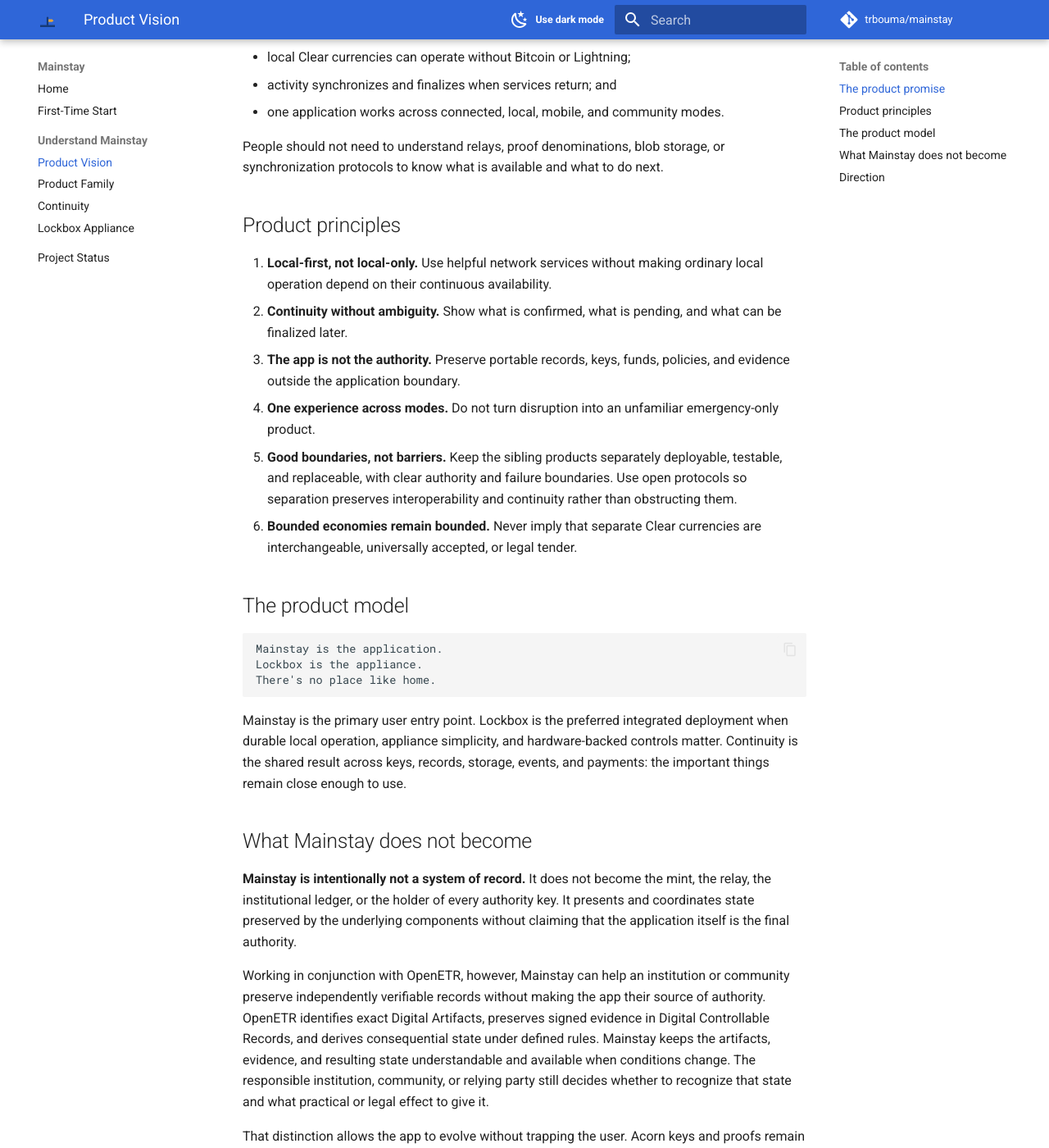
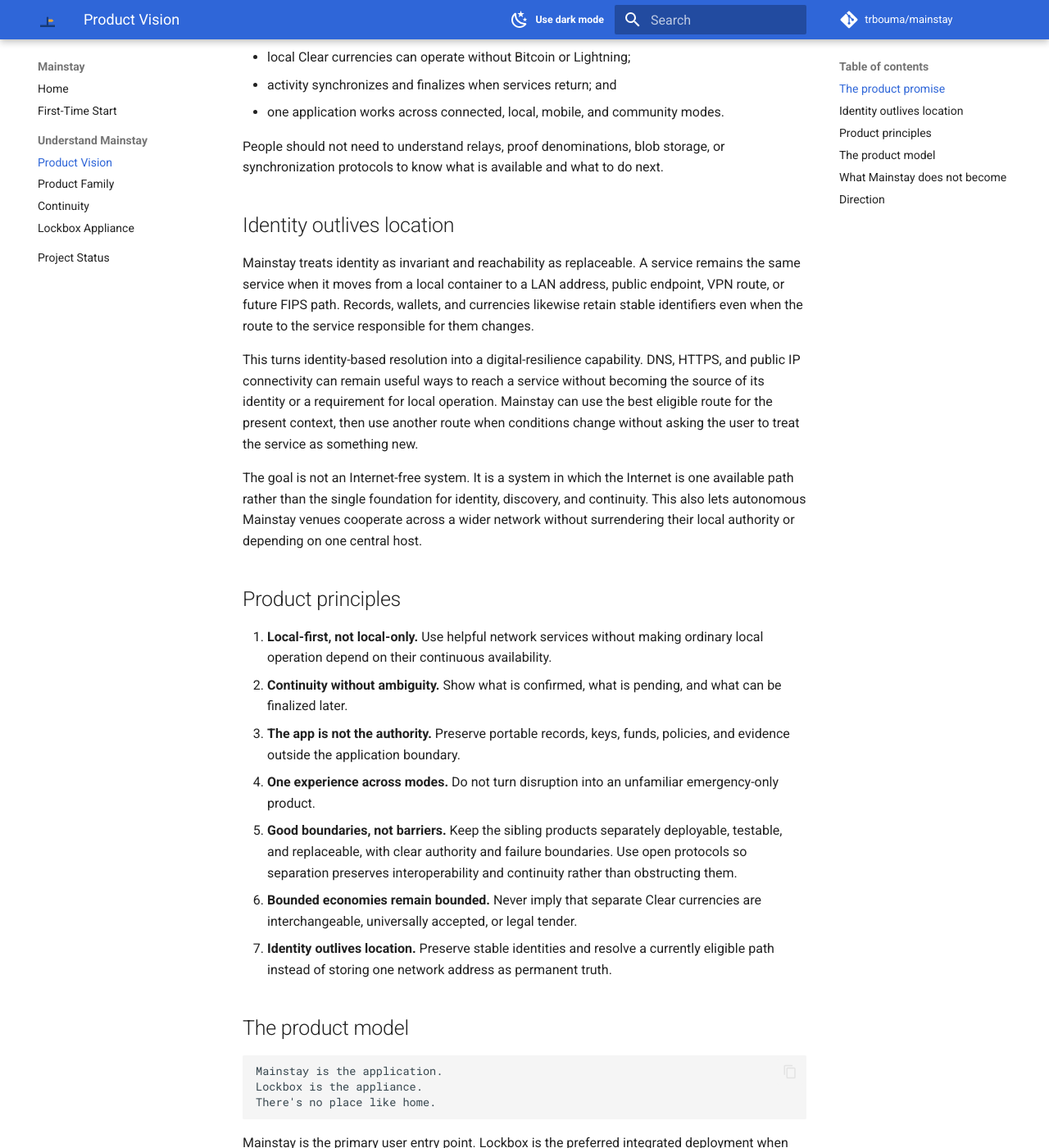
Before and after one commit to trbouma/mainstay, an MkDocs documentation site: the page built from website/product-vision.md, in a window 1280 px wide and 1400 px high, scrolled down 500 px. Shown: the whole window at 82% size. Built offline with MkDocs 1.6.1 and Material for MkDocs 9.7.7, drawn with Linux system fonts in a browser that asks for light colours; comment, search, counter and statistics services are not loaded.

Commit message:
`docs: establish invariant identity and dynamic resolution as a resilience principle`

```diff
--- a/website/product-vision.md
+++ b/website/product-vision.md
@@ -28,6 +28,27 @@ Mainstay should make sophisticated continuity infrastructure feel ordinary:
 People should not need to understand relays, proof denominations, blob storage,
 or synchronization protocols to know what is available and what to do next.
 
+## Identity outlives location
+
+Mainstay treats identity as invariant and reachability as replaceable. A
+service remains the same service when it moves from a local container to a LAN
+address, public endpoint, VPN route, or future FIPS path. Records, wallets, and
+currencies likewise retain stable identifiers even when the route to the
+service responsible for them changes.
+
+This turns identity-based resolution into a digital-resilience capability.
+DNS, HTTPS, and public IP connectivity can remain useful ways to reach a
+service without becoming the source of its identity or a requirement for local
+operation. Mainstay can use the best eligible route for the present context,
+then use another route when conditions change without asking the user to treat
+the service as something new.
+
+The goal is not an Internet-free system. It is a system in which the Internet
+is one available path rather than the single foundation for identity,
+discovery, and continuity. This also lets autonomous Mainstay venues cooperate
+across a wider network without surrendering their local authority or depending
+on one central host.
+
 ## Product principles
 
 1. **Local-first, not local-only.** Use helpful network services without making
@@ -44,6 +65,9 @@ or synchronization protocols to know what is available and what to do next.
    and continuity rather than obstructing them.
 6. **Bounded economies remain bounded.** Never imply that separate Clear
    currencies are interchangeable, universally accepted, or legal tender.
+7. **Identity outlives location.** Preserve stable identities and resolve a
+   currently eligible path instead of storing one network address as permanent
+   truth.
 
 ## The product model
 
```
Also changed, not shown: README.md (+17 -0 lines), docs/ADDRESS-SPACES-ENDPOINT-SCOPES-AND-FIPS.md (+2 -0 lines), docs/IDENTITY-RESOLUTION-AND-EVENT-NATIVE-SERVICES.md (+6 -3 lines), docs/INVARIANT-IDENTITY-AND-DYNAMIC-RESOLUTION.md (added, +200 -0 lines), website/continuity.md (+7 -0 lines).
